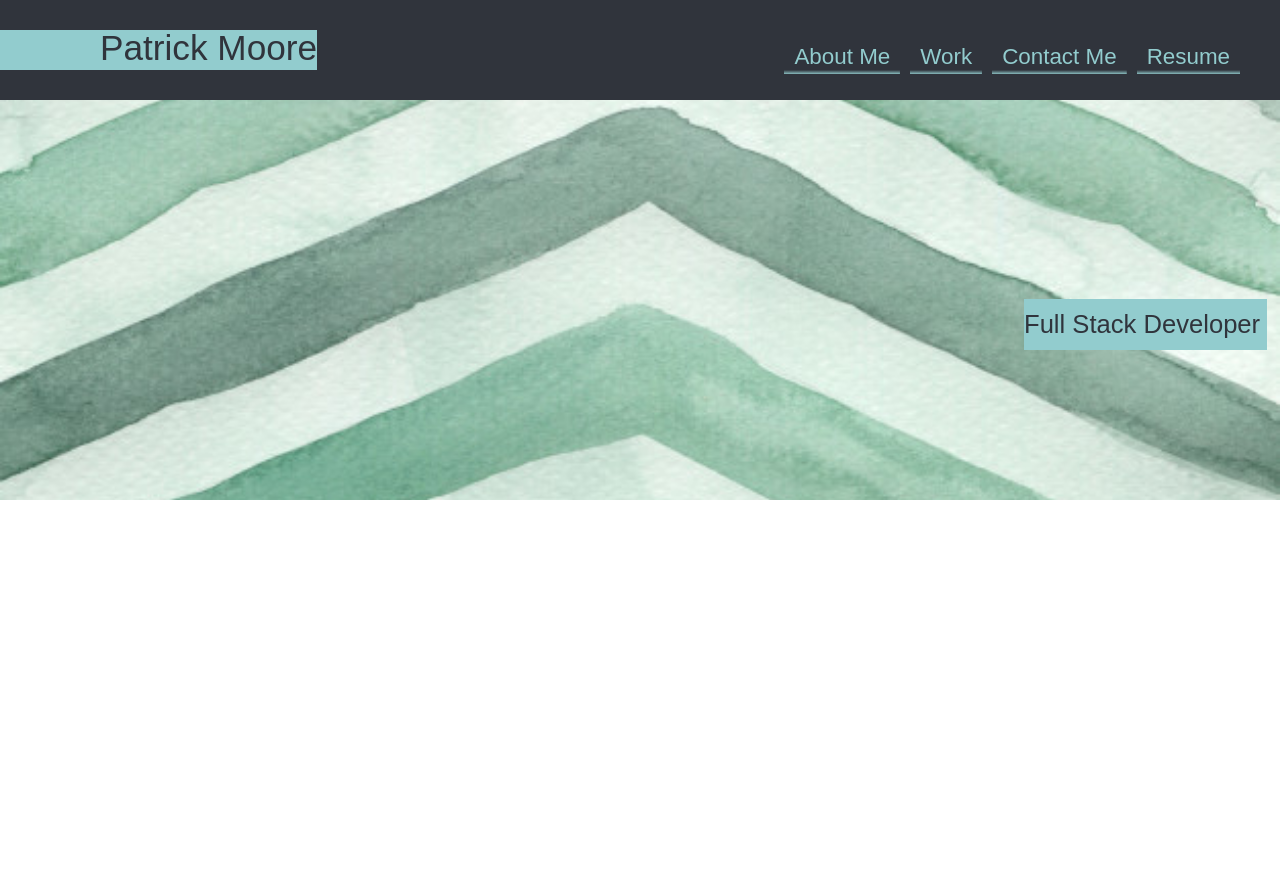
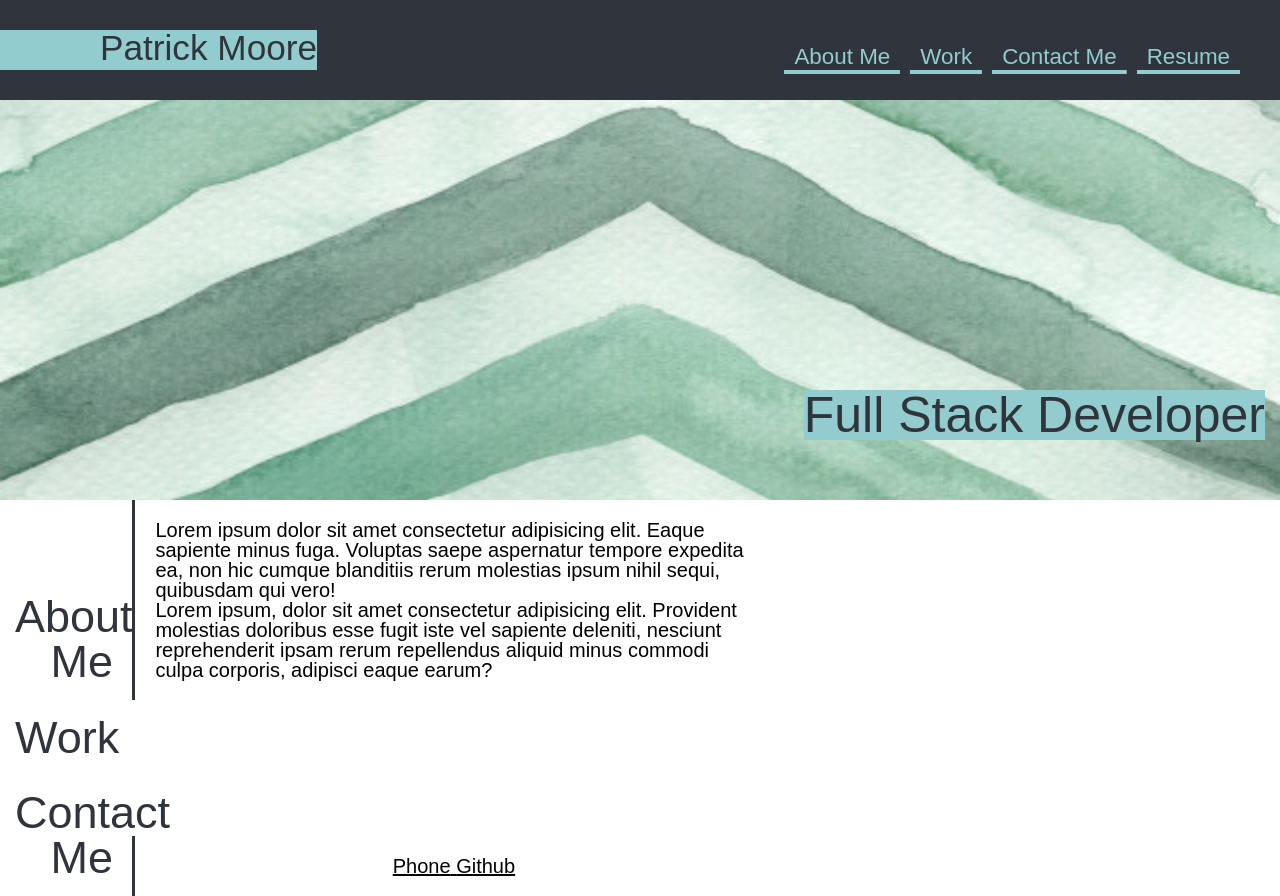
Before and after one commit to mooreFL/Patrick-Moore-Portfolio, a plain HTML site: page index.html in a window 1280 px wide. Before the commit the page ends 800 px from the top, so only its background shows below. Drawn offline with Linux system fonts and the light colour scheme.

Commit message:
added html section adjusted css

```diff
--- a/index.html
+++ b/index.html
@@ -18,23 +18,49 @@
             <ul class="ul">
             <li><a class="about" href="#about">About Me</a></li>
             <li><a class="about" href="#work">Work</a></li>
-            <li><a class="about" href="#contact">Contact Me</a></li>
+            <li><a class="about" href="#contact-me">Contact Me</a></li>
             <li><a class="about" href="#">Resume</a></li>
             </ul>
         </nav>
         </div>
     </header>
 
-    <section class="banner">
+    <section>
                 <div class="background" style="background-image: url(./assets/backgroundimage.jpg); width: 100%; height: 400px; background-size: cover; background-position: center;">
                 <div class="fullstack">
-                    <h2>Full Stack Developer</h2>
+                    Full Stack Developer
                 </div>
                 </div>
 
     </section>
+<main>
+   <section>
+       <h2 id="aboutme">About Me</h2>
+       <div class="text">
+           <p>
+               Lorem ipsum dolor sit amet consectetur adipisicing elit. Eaque sapiente minus fuga. Voluptas saepe aspernatur tempore expedita ea, non hic cumque blanditiis rerum molestias ipsum nihil sequi, quibusdam qui vero!
+           </p>
+           <p>
+               Lorem ipsum, dolor sit amet consectetur adipisicing elit. Provident molestias doloribus esse fugit iste vel sapiente deleniti, nesciunt reprehenderit ipsam rerum repellendus aliquid minus commodi culpa corporis, adipisci eaque earum?
+           </p>
 
+       </div>
+   </section>
 
+   <section>
+       <h2 id="work">Work</h2>
+       <div class="box">
+       </div>
+   </section>
 
+   <section>
+       <h2 id="contact-me">Contact Me</h2>
+        <div class="contact">
+        <a>Phone</a>
+        <a>Github</a>
+        </div>
+   </section>
+
+</main>
 </body>
 </html>
--- a/style.css
+++ b/style.css
@@ -2,14 +2,21 @@
 :root {
     --blue: #92ccce;
     --gray: #30343c;
+}
 
+* {
+    box-sizing: border-box;
 }
 
 body {
     font-family: sans-serif;
 }
 
-header h1 {
+header {
+    flex-direction: row;
+}
+
+header h1{
     display: inline-block;
     background-color: var(--blue);
     color: var(--gray);
@@ -20,18 +27,16 @@ header h1 {
 .about {
     text-decoration: none;
     padding: 5px 10px;
+    color: var(--blue);
     margin-right: 10px;
-    background-image: linear-gradient(0deg, var(--blue) 0%, var(--gray) 100%);
+    background-image: linear-gradient(270deg, var(--blue) 0%, var(--blue) 100%);
     background-repeat: no-repeat;
     background-size: 100% 0.2em;
     background-position: bottom;
     transition: all 0.25s ease-in;
     font-size: 1.4rem;
-}
+ }
 
-* {
-    box-sizing: border-box;
-}
 
 .navlink {
     display:flex;
@@ -70,20 +75,15 @@ nav a {
     font-size: 1.4rem;
 }
 
-.fullstack h2 {
-    position: absolute;
-    display: flex;
-    flex-direction: row;
-    justify-content: left;
-    font-size: 2vw;
-    line-height: 2;
-    margin-left: 80%;
-    bottom: 450px;
+.fullstack {
+    display: inline-block;
+    margin-right: 15px;
+    margin-top: 290px;
+    font-size: 50px;
     background-color: var(--blue);
     color: var(--gray);
-    padding-right: 7px;
+    float: right;
 }
-
 
 .aside h3 h4 h5{
     position: relative;
@@ -97,27 +97,30 @@ nav a {
 main h3 {
     display: inline-block;
 }
- /*
-.verticallineaboutme{
-    border height: ;
-    border-left: 5px;
-    border-color: var(--gray);
-}
-/*
-.verticallinework {
-    border height: ;
-    border-left: 5px;
-    border-color: var(--gray);
+
+h2 {
+    color: var(--gray);
+    display: inline-block;
+    font-size: 45px;
+    padding: 15px;
+    text-align: right;
+    width: 10%;
 }
 
-.verticallinecontactme {
-    border height: ;
-    border-left: 5px;
-    border-color: var(--gray);
+.text {
+    display: inline-block;
+    font-size: 20px;
+    padding: 20px;
+    width: 50%;
+    border-left: var(--gray) 3px solid;
 }
 
-
- .main {
-
- }
-/*
+.contact {
+    display: inline-block;
+    font-size: 20px;
+    padding: 20px;
+    width: 50%;
+    border-left: var(--gray) 3px solid;
+    text-align: center;
+    text-decoration: underline;
+}
```
